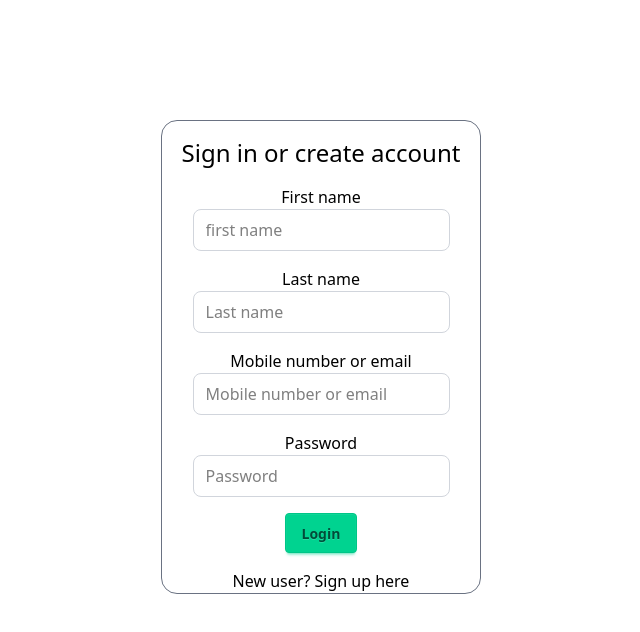
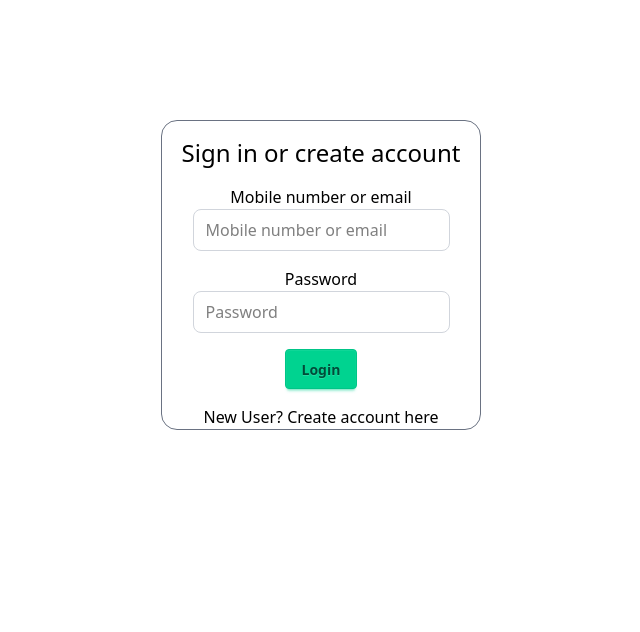
Before and after one commit to Girish2906/BookWorm-Frontend, a React (Vite) app: page /login in a window 1280 px wide. Shown: the top 632 px of the page, without its empty margins (319-959 px from the left). Built offline with nearby package versions, Linux system fonts and the light colour scheme.

Commit message:
Fixed The Login String

```diff
--- a/src/Components/Login.jsx
+++ b/src/Components/Login.jsx
@@ -1,11 +1,16 @@
-import { useState } from "react";
+import { useState , useEffect } from "react";
 
 const Login = () => {
 
-    const [newUser , setNewUser] = useState(true) ;
+    const [newUser , setNewUser] = useState(false) ;
+    const [loginString , setLoginString] = useState("Existing User? Sign in here") ;
+
+    useEffect(() => {
+        setLoginString( newUser ? "Existing User? Sign in here" : "New User? Create account here") ;
+    } , [newUser])
 
     return (
-        <div className=" bg-white border border-gray-500 w-80 h-auto rounded-2xl mx-auto my-auto  mt-30">
+        <div className=" bg-white border border-gray-500 w-80 h-auto rounded-2xl mx-auto my-auto  mt-30 mb-2">
             <div>
                 <h1 className=" text-black text-center text-2xl mt-4">Sign in or create account</h1>
                 { newUser &&
@@ -44,8 +49,8 @@ const Login = () => {
                 <div className="flex justify-center mt-4">
                 <button className="btn btn-success">Login</button>
                 </div>
-                <div onClick={() => setNewUser(!newUser)}>
-                    <p className="text-black flex justify-center mt-4" >New user? Sign up here</p>
+                <div  onClick={() => setNewUser(!newUser)}>
+                    <p className="text-black flex justify-center mt-4 cursor-pointer">{loginString}</p>
                 </div>
             </div>
 
```
